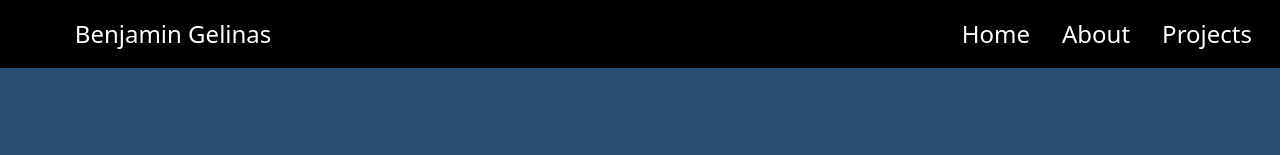
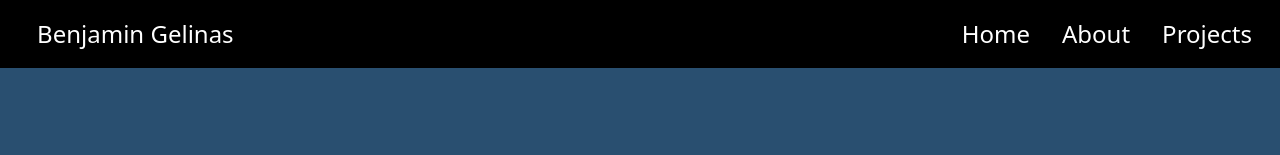
Before and after one commit to BenjaMenja/portfolio-new, a React (Create React App) app: page / in a window 1280 px wide. Shown: the top 155 px of the page. Built offline with nearby package versions, Linux system fonts and the light colour scheme.

Commit message:
Styling updates

```diff
--- a/src/App.css
+++ b/src/App.css
@@ -18,6 +18,25 @@
   justify-content: center;
   font-size: calc(10px + 2vmin);
   color: white;
+}
+
+.custom-navbar {
+  position: fixed;
+  z-index: 999;
+  background: #000000;
+  height: 8.5vh;
+  min-width: 100vw;
+  font-size: 1rem;
+  align-items: center;
+}
+
+.custom-navbar-name {
+  color: #FFFFFF;
+  font-size: 1.5rem;
+  text-align: center;
+  justify-content: center;
+  margin-left: 2%;
+  margin-bottom: 0;
 }
 
 .footer-bar {
--- a/src/components/Navbar/Navbar.js
+++ b/src/components/Navbar/Navbar.js
@@ -13,21 +13,10 @@ function MyNavbar() {
     }, [])
     return (
         <>
-            {(width > 768) ? <Navbar style={{
-                background: '#000000',
-                display: 'flex',
-                height: '8.5vh',
-                marginBottom: '5rem',
-                fontSize: '1rem',
-                alignItems: "center",
-            }}>
-                <NavbarBrand href="/" style={{
-                    color: "#FFFFFF",
-                    marginLeft: '5%',
-                    fontSize: '1.5rem'
-                }}>
+            {(width > 768) ? <Navbar className={'custom-navbar'}>
+                <p className={'custom-navbar-name'}>
                     Benjamin Gelinas
-                </NavbarBrand>
+                </p>
                 <Nav className={"ms-auto"}>
                     <NavItem>
                         <NavLink href={"/"} style={{color: '#FFFFFF', fontSize: '1.5rem'}}>
@@ -45,13 +34,7 @@ function MyNavbar() {
                         </NavLink>
                     </NavItem>
                 </Nav>
-            </Navbar> : <div style={{
-                background: '#000000',
-                height: '8.5vh',
-                marginBottom: '5rem',
-                fontSize: '1rem',
-                alignItems: "center",
-            }}>
+            </Navbar> : <div className={'custom-navbar'}>
                 <Button style={{background: '#000000', border: '0px'}} onClick={() => setDropdownOpen(!dropdownOpen)}>
                     <i className={'bi bi-list'}></i>
                 </Button>
--- a/src/pages/Home.js
+++ b/src/pages/Home.js
@@ -3,11 +3,12 @@ import greatescapeimg from "../images/living_room_kitchen2.png"
 import royalsiegelogo from "../images/royal-siege-logo.png"
 import {Button, Col, Row} from "reactstrap";
 import mergemonasteryimg from "../images/merge-monastery-logo.png";
+import {GithubButton, LinkedInButton} from "./about";
 
 function Home() {
     return (
         <div style={{color: '#FFFFFF'}}>
-            <h1 style={{marginBottom: '5rem'}}>Featured Projects</h1>
+            <h1 style={{marginBottom: '5rem',marginTop: "7.5rem"}}>Featured Projects</h1>
             <Project title="The Great Escape" imgsrc={greatescapeimg}
                      desc="A third person stealth mission game where you play as a rebellious teenager who is determined to sneak out of the house to attend a party."
                      project="the-great-escape"
@@ -27,18 +28,10 @@ function Home() {
             <Row xs={'4'}>
                 <Col/>
                 <Col>
-                    <Button aria-label="GitHub Button" style={{backgroundColor: 'rgba(0,0,0,0)', borderColor: 'rgba(0,0,0,0)'}} onClick={() => {window.location.href="https://github.com/BenjaMenja"}}>
-                        <svg fill={"#FFFFFF"} xmlns="http://www.w3.org/2000/svg" x="0px" y="0px" width="100" height="100" viewBox="0 0 64 64">
-                            <path d="M32,10c12.15,0,22,9.85,22,22c0,9.768-6.369,18.045-15.179,20.916c0.002-0.008,0.006-0.021,0.006-0.021	s-1.485-0.696-1.453-1.938c0.035-1.367,0-4.556,0-5.727c0-2.01-1.272-3.434-1.272-3.434s9.977,0.112,9.977-10.533	c0-4.107-2.147-6.245-2.147-6.245s1.128-4.385-0.39-6.245c-1.701-0.184-4.749,1.626-6.05,2.472c0,0-2.062-0.846-5.492-0.846	c-3.43,0-5.492,0.846-5.492,0.846c-1.301-0.846-4.348-2.656-6.05-2.472c-1.518,1.86-0.39,6.245-0.39,6.245s-2.147,2.137-2.147,6.245	c0,10.645,9.977,10.533,9.977,10.533s-1.005,1.136-1.225,2.806c-0.696,0.236-1.721,0.528-2.549,0.528	c-2.165,0-3.812-2.105-4.416-3.078c-0.595-0.96-1.815-1.766-2.953-1.766c-0.749,0-1.115,0.375-1.115,0.803s1.05,0.727,1.743,1.521	c1.461,1.674,1.435,5.438,6.641,5.438c0.565,0,1.719-0.139,2.588-0.256c-0.005,1.185-0.007,2.436,0.012,3.167	c0.031,1.242-1.453,1.938-1.453,1.938s0.004,0.012,0.006,0.021C16.369,50.045,10,41.768,10,32C10,19.85,19.85,10,32,10z"></path>
-                        </svg>
-                    </Button>
+                    <GithubButton />
                 </Col>
                 <Col>
-                    <Button aria-label="LinkedIn Button" style={{backgroundColor: 'rgba(0,0,0,0)', borderColor: 'rgba(0,0,0,0)'}} onClick={() => {window.location.href="https://www.linkedin.com/in/benjamin-gelinas-4679b723b"}}>
-                        <svg fill={"#FFFFFF"} xmlns="http://www.w3.org/2000/svg" x="0px" y="0px" width="100" height="100" viewBox="0 0 64 64">
-                            <path d="M 23.773438 12 C 12.855437 12 12 12.854437 12 23.773438 L 12 40.226562 C 12 51.144563 12.855438 52 23.773438 52 L 40.226562 52 C 51.144563 52 52 51.145563 52 40.226562 L 52 23.773438 C 52 12.854437 51.145563 12 40.226562 12 L 23.773438 12 z M 21.167969 16 L 42.832031 16 C 47.625031 16 48 16.374969 48 21.167969 L 48 42.832031 C 48 47.625031 47.624031 48 42.832031 48 L 21.167969 48 C 16.374969 48 16 47.624031 16 42.832031 L 16 21.167969 C 16 16.374969 16.374969 16 21.167969 16 z M 22.501953 18.503906 C 20.872953 18.503906 19.552734 19.824172 19.552734 21.451172 C 19.552734 23.078172 20.871953 24.400391 22.501953 24.400391 C 24.126953 24.400391 25.447266 23.079172 25.447266 21.451172 C 25.447266 19.826172 24.126953 18.503906 22.501953 18.503906 z M 37.933594 26.322266 C 35.473594 26.322266 33.823437 27.672172 33.148438 28.951172 L 33.078125 28.951172 L 33.078125 26.728516 L 28.228516 26.728516 L 28.228516 43 L 33.28125 43 L 33.28125 34.949219 C 33.28125 32.826219 33.687359 30.771484 36.318359 30.771484 C 38.912359 30.771484 38.945312 33.200891 38.945312 35.087891 L 38.945312 43 L 44 43 L 44 34.074219 C 44 29.692219 43.054594 26.322266 37.933594 26.322266 z M 19.972656 26.728516 L 19.972656 43 L 25.029297 43 L 25.029297 26.728516 L 19.972656 26.728516 z"></path>
-                        </svg>
-                    </Button>
+                    <LinkedInButton />
                 </Col>
                 <Col/>
             </Row>
--- a/src/pages/about.js
+++ b/src/pages/about.js
@@ -13,7 +13,7 @@ function About() {
         window.addEventListener('resize', handleResize)
     }, [])
     return (
-        <div style={{color: '#FFFFFF'}}>
+        <div style={{color: '#FFFFFF', marginTop: '7.5rem'}}>
             {(width > 768) ? <AboutLargeScreen /> : <AboutSmallScreen />}
 
             <Languages margin={'7rem'} width={width}/>
@@ -22,7 +22,7 @@ function About() {
     )
 }
 
-function GithubButton() {
+export function GithubButton() {
     return (
         <Button style={{backgroundColor: 'rgba(0,0,0,0)', borderColor: 'rgba(0,0,0,0)'}} onClick={() => {window.location.href="https://github.com/BenjaMenja"}}>
             <svg fill={"#FFFFFF"} className={"about-link-svg"} xmlns="http://www.w3.org/2000/svg" x="0px" y="0px" width="100" height="100" viewBox="0 0 64 64">
@@ -32,7 +32,7 @@ function GithubButton() {
     )
 }
 
-function LinkedInButton() {
+export function LinkedInButton() {
     return (
         <Button style={{backgroundColor: 'rgba(0,0,0,0)', borderColor: 'rgba(0,0,0,0)'}} onClick={() => {window.location.href="https://www.linkedin.com/in/benjamin-gelinas-4679b723b"}}>
             <svg fill={"#FFFFFF"} className={"about-link-svg"} xmlns="http://www.w3.org/2000/svg" x="0px" y="0px" width="100" height="100" viewBox="0 0 64 64">
--- a/src/pages/projects.js
+++ b/src/pages/projects.js
@@ -7,7 +7,7 @@ import mergemonasteryimg from "../images/merge-monastery-logo.png"
 
 function Projects() {
     return (
-        <div style={{color: '#FFFFFF'}}>
+        <div style={{color: '#FFFFFF',marginTop: '7.5rem'}}>
             <h1 style={{marginBottom: '5rem'}}>Projects</h1>
             <Project title="The Great Escape" imgsrc={greatescapeimg}
                      desc="A third person stealth mission game where you play as a rebellious teenager who is determined to sneak out of the house to attend a party."
```
